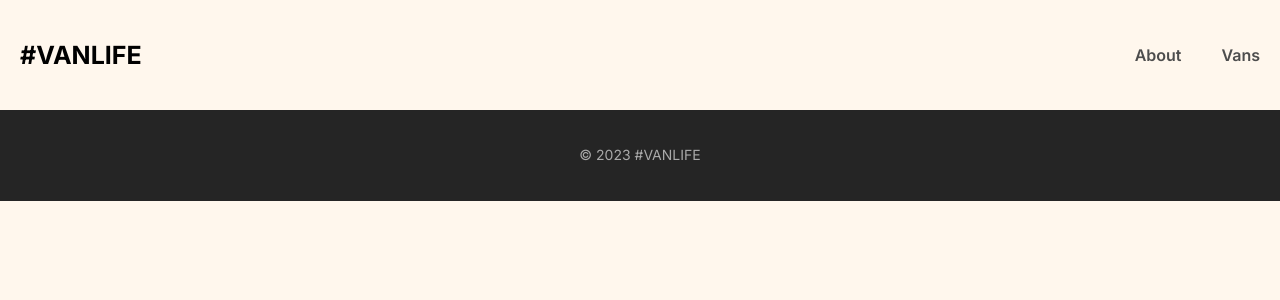
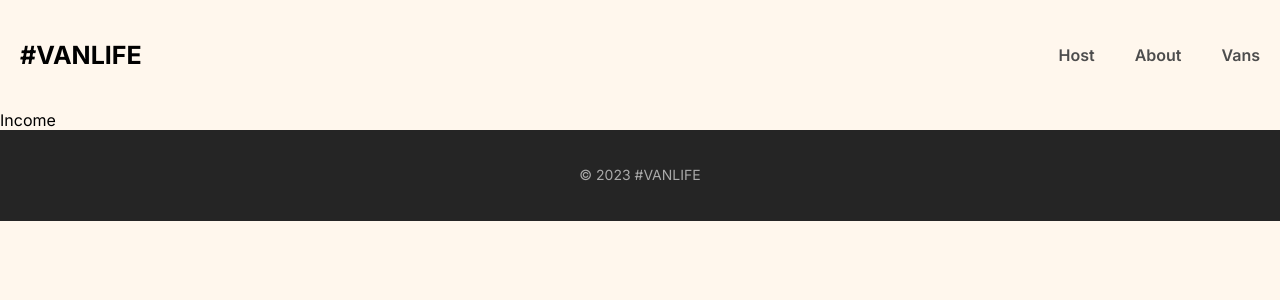
Before and after one commit to VanqCoding/vanLife, a React (Vite) app: page /host/income in a window 1280 px wide. Shown: the top 300 px of the page. Built offline with nearby package versions, Linux system fonts and the light colour scheme; what miragejs would draw is missing.

Commit message:
added Host

```diff
--- a/src/App.jsx
+++ b/src/App.jsx
@@ -6,25 +6,30 @@
 import Vans from './components/Vans/Vans';
 import Footer from './components/Footer/Footer';
 import VanDetail from './components/Vans/VanDetail';
+import Layout from './components/Layout';
+import Host from './components/Host/Host';
+import Income from './components/Host/Income';
+import Reviews from './components/Host/Reviews';
 import "./server"
 
 function App() {
   return (
     <BrowserRouter>
 
-      <header>
-        <Link to="/" className='site-logo'>#VANLIFE</Link>
-        <nav className='navbar'>
-            <Link to="/about" className='about'>About</Link>
-            <Link to="/vans" className='vans'>Vans</Link>
-        </nav>
-      </header>
+      <Routes>
+        <Route element={<Layout />}>
+          <Route path="/" element={<Home />} />
+          <Route path="/host" element={<Host />} />
+          <Route path="/about" element={<About />} />
+          <Route path="/vans" element={<Vans />} />
+          <Route path="/vans/:id" element={<VanDetail />} />
 
-      <Routes>
-        <Route path="/" element={<Home />} />
-        <Route path="/about" element={<About />} />
-        <Route path="/vans" element={<Vans />} />
-        <Route path="/vans/:id" element={<VanDetail />} />
+          <Route path="/host" element={<Host />} >
+            <Route path="/host/income" element={<Income />} />
+            <Route path="/host/reviews" element={<Reviews />} />
+          </Route>
+
+        </Route>
       </Routes>
 
       <Footer />
--- /dev/null
+++ b/src/components/Header.jsx
@@ -0,0 +1,17 @@
+import React from 'react'
+import { Link } from 'react-router-dom'
+
+const Header = () => {
+    return (
+        <header>
+            <Link to="/" className='site-logo'>#VANLIFE</Link>
+            <nav className='navbar'>
+                <Link to="/host" className='host'>Host</Link>
+                <Link to="/about" className='about'>About</Link>
+                <Link to="/vans" className='vans'>Vans</Link>
+            </nav>
+        </header>
+    )
+}
+
+export default Header
--- /dev/null
+++ b/src/components/Host/Host.jsx
@@ -0,0 +1,13 @@
+import React from 'react'
+import { Outlet } from 'react-router-dom'
+import './Host.css'
+
+const Host = () => {
+    return (
+        <>
+            <Outlet />
+        </>
+    )
+}
+
+export default Host
--- /dev/null
+++ b/src/components/Host/Income.jsx
@@ -0,0 +1,9 @@
+import React from 'react'
+
+const Income = () => {
+  return (
+    <div>Income</div>
+  )
+}
+
+export default Income
--- /dev/null
+++ b/src/components/Host/Reviews.jsx
@@ -0,0 +1,9 @@
+import React from 'react'
+
+const Reviews = () => {
+  return (
+    <div>Reviews</div>
+  )
+}
+
+export default Reviews
--- /dev/null
+++ b/src/components/Layout.jsx
@@ -0,0 +1,14 @@
+import React from 'react'
+import { Outlet } from 'react-router-dom'
+import Header from './Header'
+
+const Layout = () => {
+    return (
+        <>
+            <Header />
+            <Outlet />
+        </>
+    )
+}
+
+export default Layout
```
Also changed, not shown: src/components/Host/Host.css (added).
